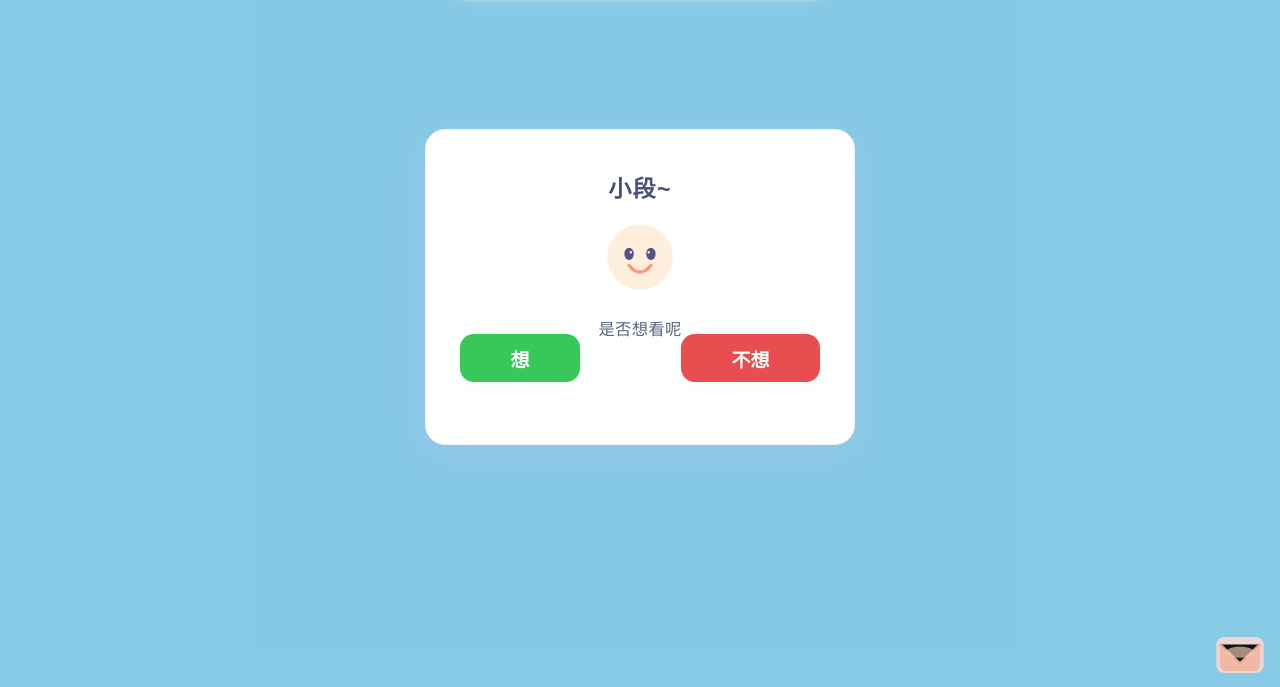
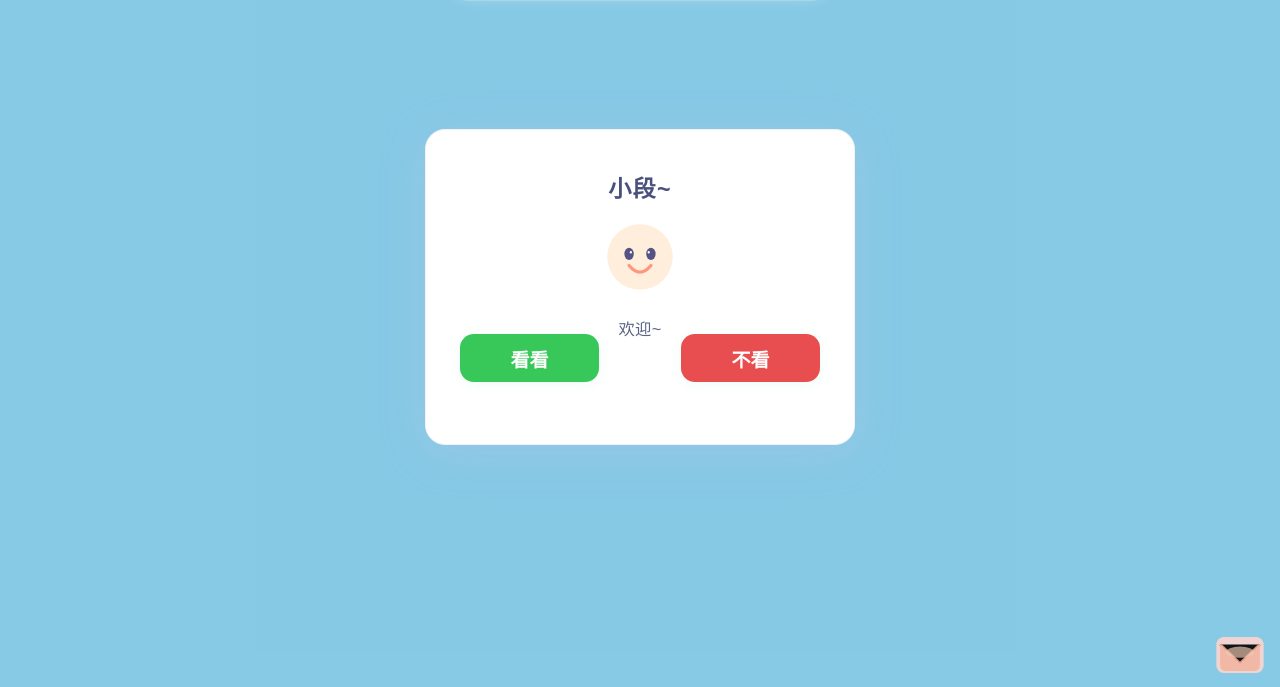
Before and after one commit to Hemy62/birthday-, a plain HTML site: page index.html in a window 1280 px wide. Shown: the part 113-800 px from the top of the page. Drawn offline with Linux system fonts and the light colour scheme.

Commit message:
index.html

```diff
--- a/index.html
+++ b/index.html
@@ -404,10 +404,10 @@
         <ellipse id="left-sad-eye" cx="36" cy="53" rx="5.7" ry="6.3" fill="#b39daf" opacity="0"/>
         <ellipse id="right-sad-eye" cx="64" cy="53" rx="5.7" ry="6.3" fill="#b39daf" opacity="0"/>
       </svg>
-      <div id="modal-msg">是否想看呢</div>
+      <div id="modal-msg">欢迎~</div>
       <div class="btn-row" id="modal-btn-row">
-        <button id="modal-yes" type="button" style="left:0;">想</button>
-        <button id="modal-no" type="button" style="right:0;">不想</button>
+        <button id="modal-yes" type="button" style="left:0;">看看</button>
+        <button id="modal-no" type="button" style="right:0;">不看</button>
       </div>
     </div>
   </div>
```
